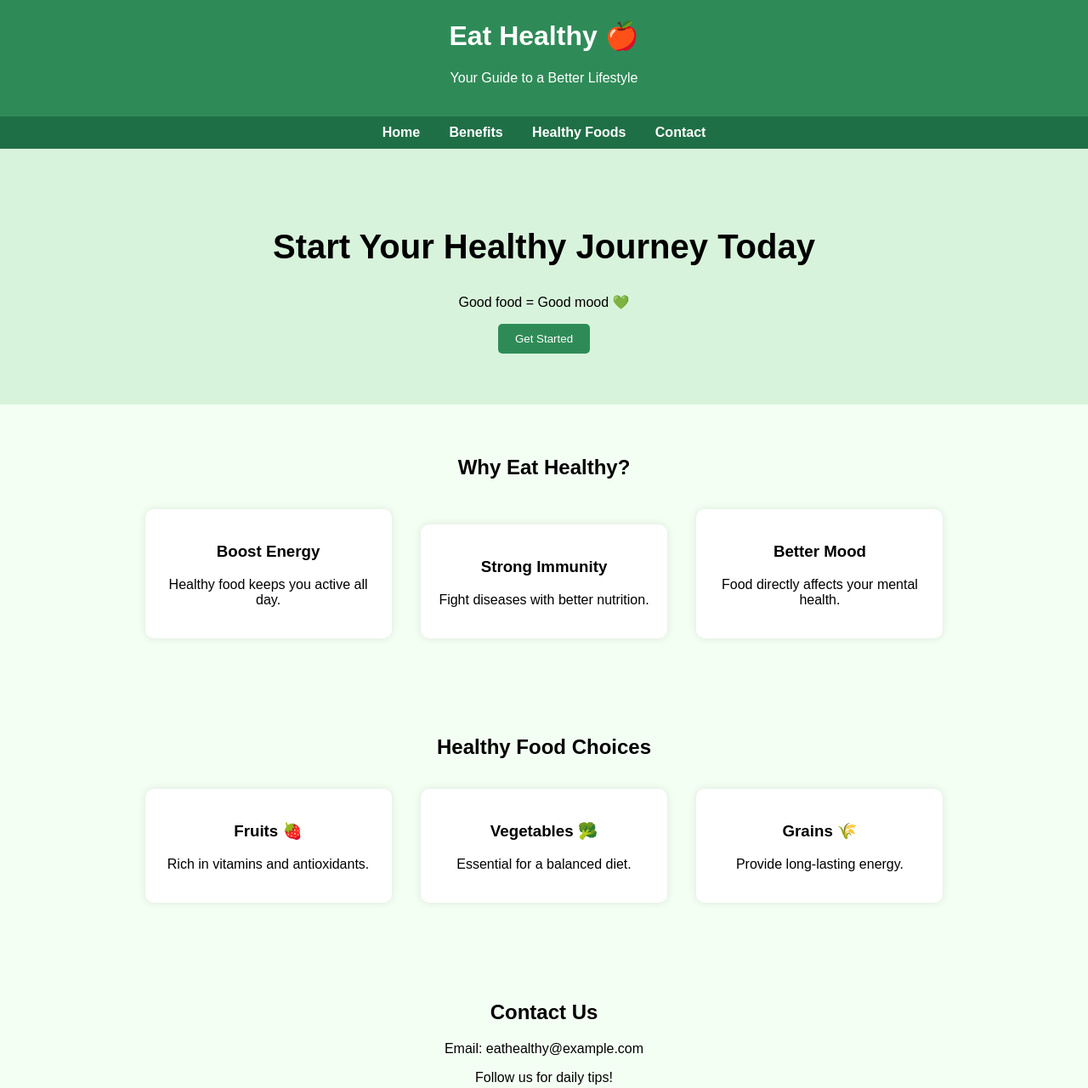
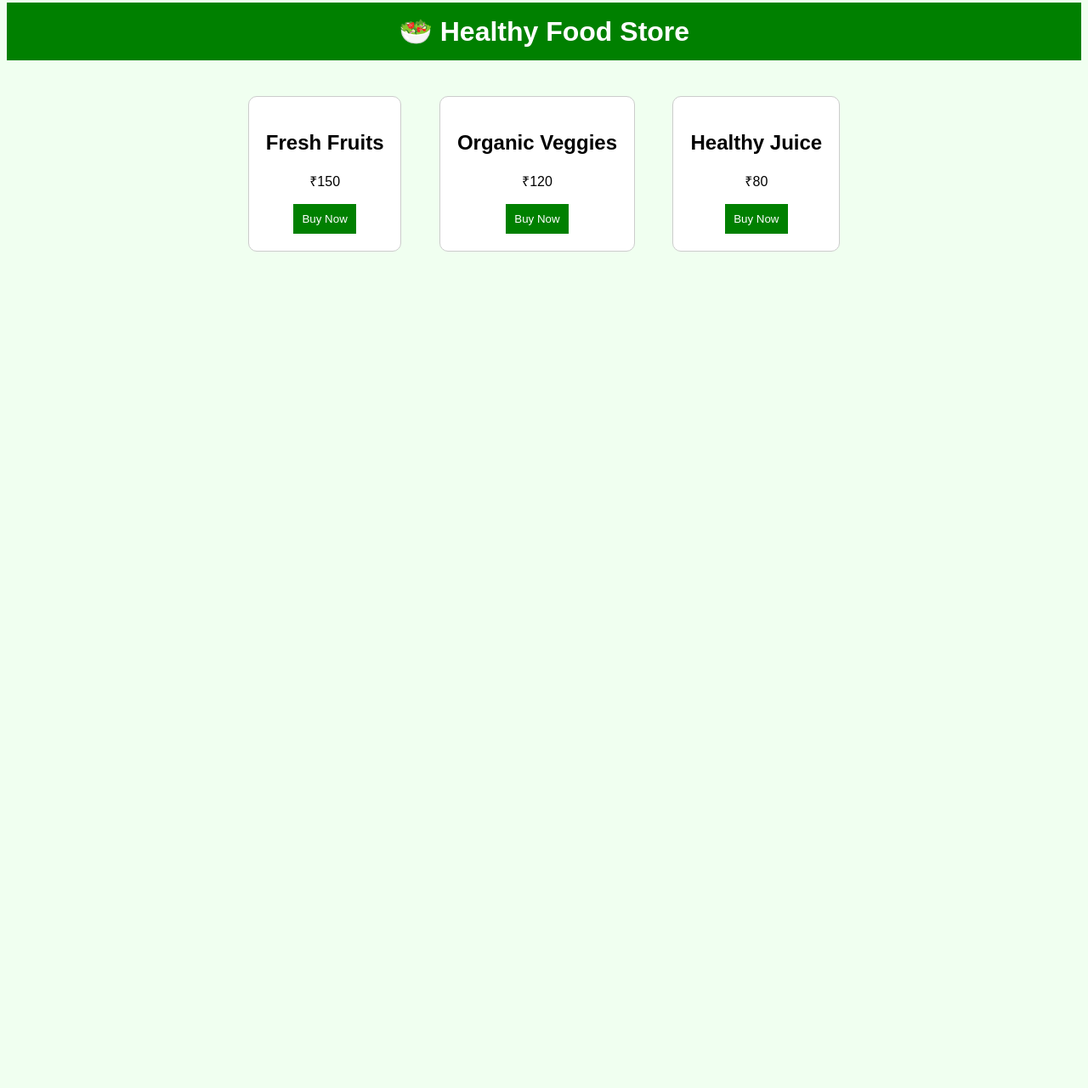
Before and after one commit to potato75-ux/healthyy, a plain HTML site: page index.html in a window 1280 px wide. Shown: the part 18-1298 px from the top of the page at 85% size. After the commit the page ends 800 px from the top, so only its background shows below. Drawn offline with Linux system fonts and the light colour scheme.

Commit message:
Add files via upload

```diff
--- a/index.html
+++ b/index.html
@@ -2,154 +2,67 @@
 <html lang="en">
 <head>
 <meta charset="UTF-8">
-    <title>Eat Healthy</title>
-    <meta name="viewport" content="width=device-width, initial-scale=1.0">
+<title>Healthy Store</title>
+
+<!-- Google Analytics -->
+<script async src="https://www.googletagmanager.com/gtag/js?id=G-XXXXXXX"></script>
+<script>
+window.dataLayer = window.dataLayer || [];
+function gtag(){dataLayer.push(arguments);}
+gtag('js', new Date());
+gtag('config', 'G-XXXXXXX');
+
+function trackClick(productName) {
+    gtag('event', 'buy_click', {
+        'event_category': 'ecommerce',
+        'event_label': productName
+    });
+    alert(productName + " added to cart!");
+}
+</script>
 
 <style>
-        body {
-            margin: 0;
-            font-family: Arial, sans-serif;
-            background-color: #f4fff4;
+body { font-family: Arial; text-align: center; background:#f0fff0; }
+h1 { background: green; color: white; padding: 15px; }
+.card {
+    display:inline-block;
+    margin:20px;
+    padding:20px;
+    border:1px solid #ccc;
+    border-radius:10px;
+    background:white;
 }
-
-        header {
-            background-color: #2e8b57;
-            color: white;
-            padding: 20px;
-            text-align: center;
-        }
-
-        nav {
-            background-color: #1f6f46;
-            padding: 10px;
-            text-align: center;
-        }
-
-        nav a {
-            color: white;
-            margin: 0 15px;
-            text-decoration: none;
-            font-weight: bold;
-        }
-
-        nav a:hover {
-            text-decoration: underline;
-        }
-
-        .hero {
-            padding: 60px;
-            text-align: center;
-            background-color: #d8f3dc;
-        }
-
-        .hero h1 {
-            font-size: 40px;
-        }
-
-        .section {
-            padding: 40px;
-            text-align: center;
-        }
-
-        .card {
-            display: inline-block;
-            width: 250px;
-            margin: 15px;
-            padding: 20px;
-            background: white;
-            border-radius: 10px;
-            box-shadow: 0 0 10px rgba(0,0,0,0.1);
-        }
-
-        footer {
-            background-color: #2e8b57;
-            color: white;
-            text-align: center;
-            padding: 15px;
-        }
-
 button {
-            background-color: #2e8b57;
-            color: white;
-            border: none;
-            padding: 10px 20px;
-            border-radius: 5px;
-            cursor: pointer;
-        }
-
-        button:hover {
-            background-color: #1f6f46;
+    background:green;
+    color:white;
+    padding:10px;
+    border:none;
+    cursor:pointer;
 }
 </style>
 </head>
 
 <body>
 
-<header>
-    <h1>Eat Healthy 🍎</h1>
-    <p>Your Guide to a Better Lifestyle</p>
-</header>
-
-<nav>
-    <a href="#">Home</a>
-    <a href="#benefits">Benefits</a>
-    <a href="#foods">Healthy Foods</a>
-    <a href="#contact">Contact</a>
-</nav>
-
-<section class="hero">
-    <h1>Start Your Healthy Journey Today</h1>
-    <p>Good food = Good mood 💚</p>
-    <button>Get Started</button>
-</section>
-
-<section id="benefits" class="section">
-    <h2>Why Eat Healthy?</h2>
+<h1>🥗 Healthy Food Store</h1>
 
 <div class="card">
-        <h3>Boost Energy</h3>
-        <p>Healthy food keeps you active all day.</p>
+    <h2>Fresh Fruits</h2>
+    <p>₹150</p>
+    <button onclick="trackClick('Fresh Fruits')">Buy Now</button>
 </div>
 
 <div class="card">
-        <h3>Strong Immunity</h3>
-        <p>Fight diseases with better nutrition.</p>
+    <h2>Organic Veggies</h2>
+    <p>₹120</p>
+    <button onclick="trackClick('Organic Veggies')">Buy Now</button>
 </div>
 
 <div class="card">
-        <h3>Better Mood</h3>
-        <p>Food directly affects your mental health.</p>
+    <h2>Healthy Juice</h2>
+    <p>₹80</p>
+    <button onclick="trackClick('Healthy Juice')">Buy Now</button>
 </div>
-</section>
-
-<section id="foods" class="section">
-    <h2>Healthy Food Choices</h2>
-
-    <div class="card">
-        <h3>Fruits 🍓</h3>
-        <p>Rich in vitamins and antioxidants.</p>
-    </div>
-
-    <div class="card">
-        <h3>Vegetables 🥦</h3>
-        <p>Essential for a balanced diet.</p>
-    </div>
-
-    <div class="card">
-        <h3>Grains 🌾</h3>
-        <p>Provide long-lasting energy.</p>
-    </div>
-</section>
-
-<section id="contact" class="section">
-    <h2>Contact Us</h2>
-    <p>Email: eathealthy@example.com</p>
-    <p>Follow us for daily tips!</p>
-</section>
-
-<footer>
-    <p>© 2026 Eat Healthy | Stay Fit 💚</p>
-</footer>
 
 </body>
 </html>
```
Lines whose indentation alone changed are shown as unchanged.
